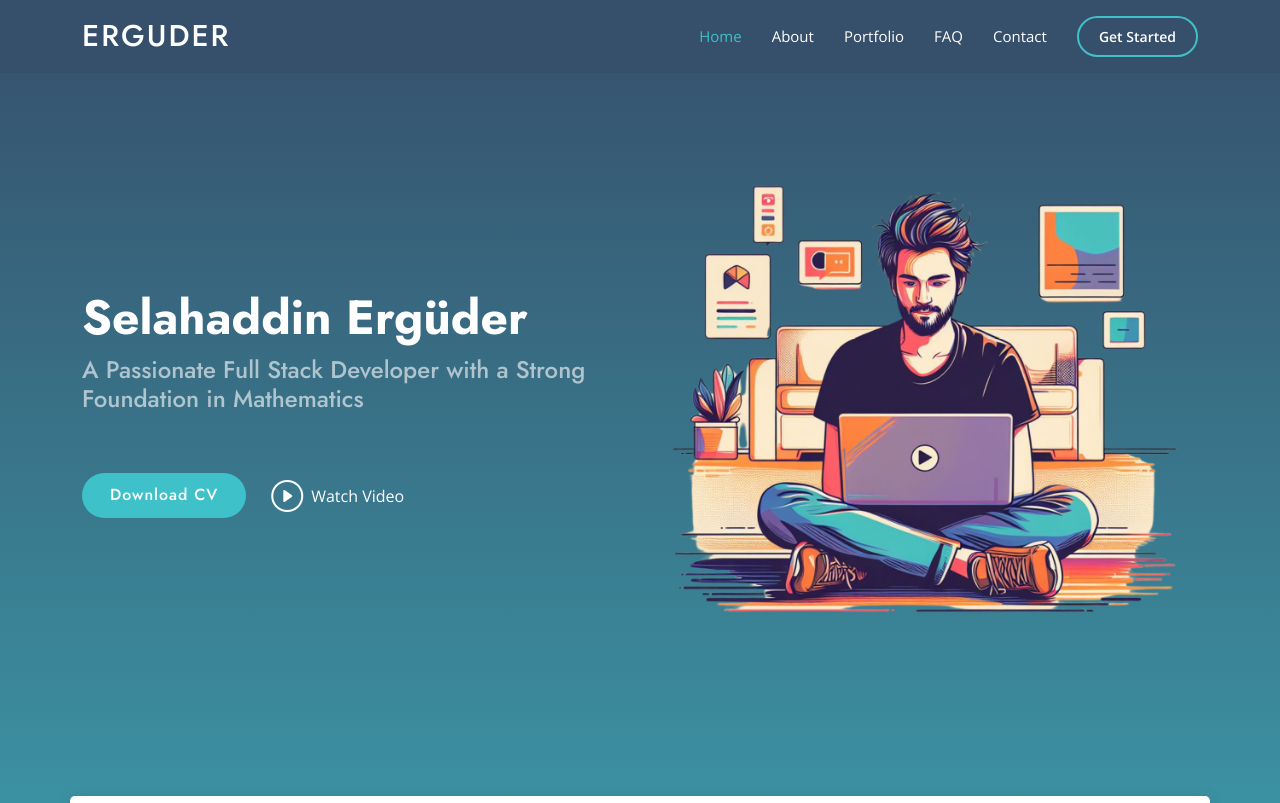
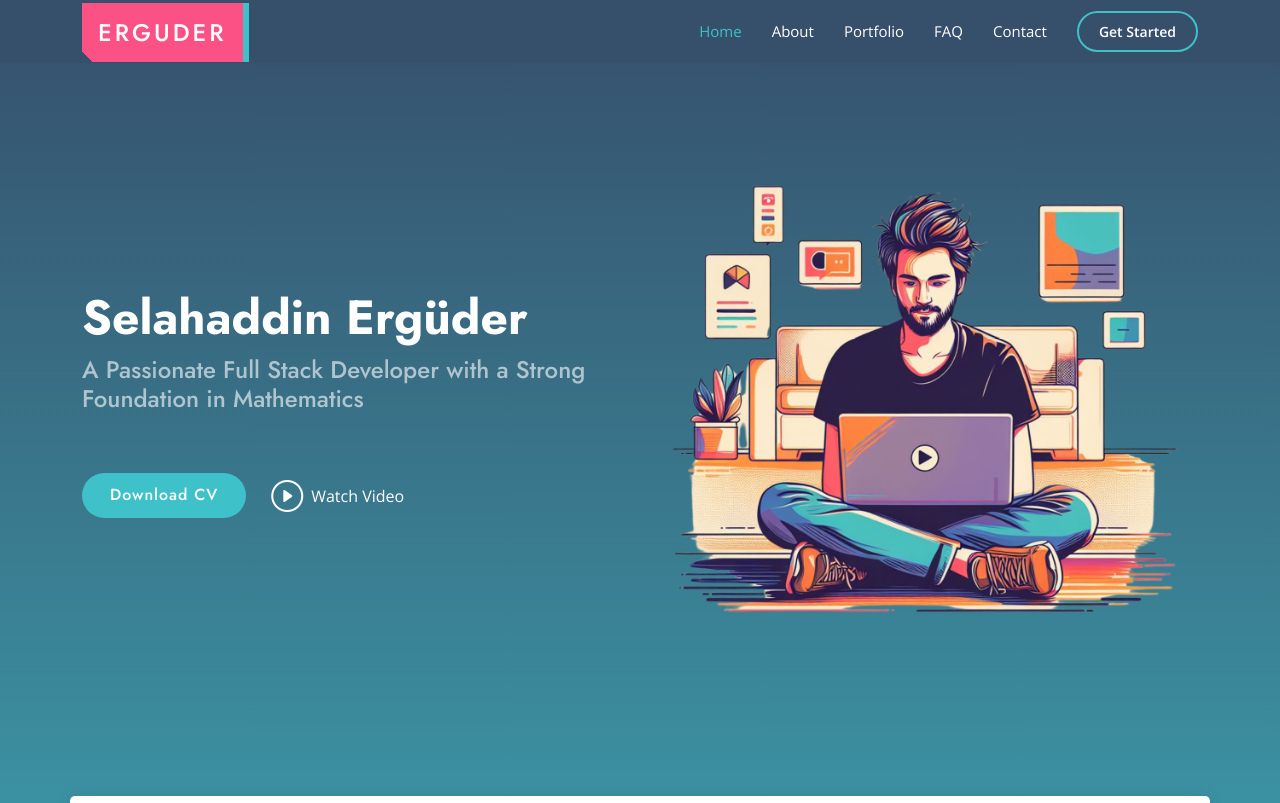
Before and after one commit to erguder/Unity-Cuisine-Co, an Angular app: page / in a window 1280 px wide. Shown: the top 803 px of the page. Built offline with nearby package versions, Linux system fonts and the light colour scheme.

Commit message:
logo update

```diff
--- a/src/app/navbar/navbar.component.css
+++ b/src/app/navbar/navbar.component.css
@@ -1,6 +1,8 @@
 .navbar {
     padding: 0;
 }
+
+
 
 .navbar ul {
     margin: 0;
@@ -241,7 +243,7 @@
 #header {
     transition: all 0.5s;
     z-index: 997;
-    padding: 15px 0;
+    padding: 10px 0;
     background-color: #364f6b;
 }
 
@@ -260,10 +262,97 @@
     text-transform: uppercase;
 }
 
-#header .logo a {
+#header .logo a,
+#header .logo a::after{
     color: #fff;
+    padding: 12px 16px;
+    font-size: 24px;
+    background: linear-gradient(45deg, transparent 5%, #FC5185 5%);
+    border: 0;
+    letter-spacing: 3px;
+    line-height: 1;
+    box-shadow: 6px 0px 0px #3FC1C9;
+    outline: transparent;
+    position: relative;
 }
 
-#header .logo img {
-    max-height: 40px;
+#header .logo a::after{
+    --slice-0: inset(50% 50% 50% 50%);
+    --slice-1: inset(80% -6px 0 0);
+    --slice-2: inset(50% -6px 30% 0);
+    --slice-3: inset(10% -6px 85% 0);
+    --slice-4: inset(40% -6px 43% 0);
+    --slice-5: inset(80% -6px 5% 0);
+    content: "HOVER ME";
+    display: block;
+    position: absolute;
+    top: 0;
+    left: 0;
+    right: 0;
+    bottom: 0;
+    background: linear-gradient(45deg, transparent 3%, #3FC1C9 3%, #3FC1C9 5%, #FC5185 5%);
+    text-shadow: -3px -3px 0px #FFF8E3, 3px 3px 0px #3FC1C9;
+    clip-path: var(--slice-0);
 }
+
+#header .logo a:hover::after{
+    animation: 1s glitch;
+    animation-timing-function: steps(2, end);
+}
+
+@keyframes glitch {
+    0% {
+        clip-path: var(--slice-1);
+        transform: translate(-20px, -10px);
+    }
+
+    10% {
+        clip-path: var(--slice-3);
+        transform: translate(10px, 10px);
+    }
+
+    20% {
+        clip-path: var(--slice-1);
+        transform: translate(-10px, 10px);
+    }
+
+    30% {
+        clip-path: var(--slice-3);
+        transform: translate(0px, 5px);
+    }
+
+    40% {
+        clip-path: var(--slice-2);
+        transform: translate(-5px, 0px);
+    }
+
+    50% {
+        clip-path: var(--slice-3);
+        transform: translate(5px, 0px);
+    }
+
+    60% {
+        clip-path: var(--slice-4);
+        transform: translate(5px, 10px);
+    }
+
+    70% {
+        clip-path: var(--slice-2);
+        transform: translate(-10px, 10px);
+    }
+
+    80% {
+        clip-path: var(--slice-5);
+        transform: translate(20px, -10px);
+    }
+
+    90% {
+        clip-path: var(--slice-1);
+        transform: translate(-10px, 0px);
+    }
+
+    100% {
+        clip-path: var(--slice-1);
+        transform: translate(0);
+    }
+}
```
